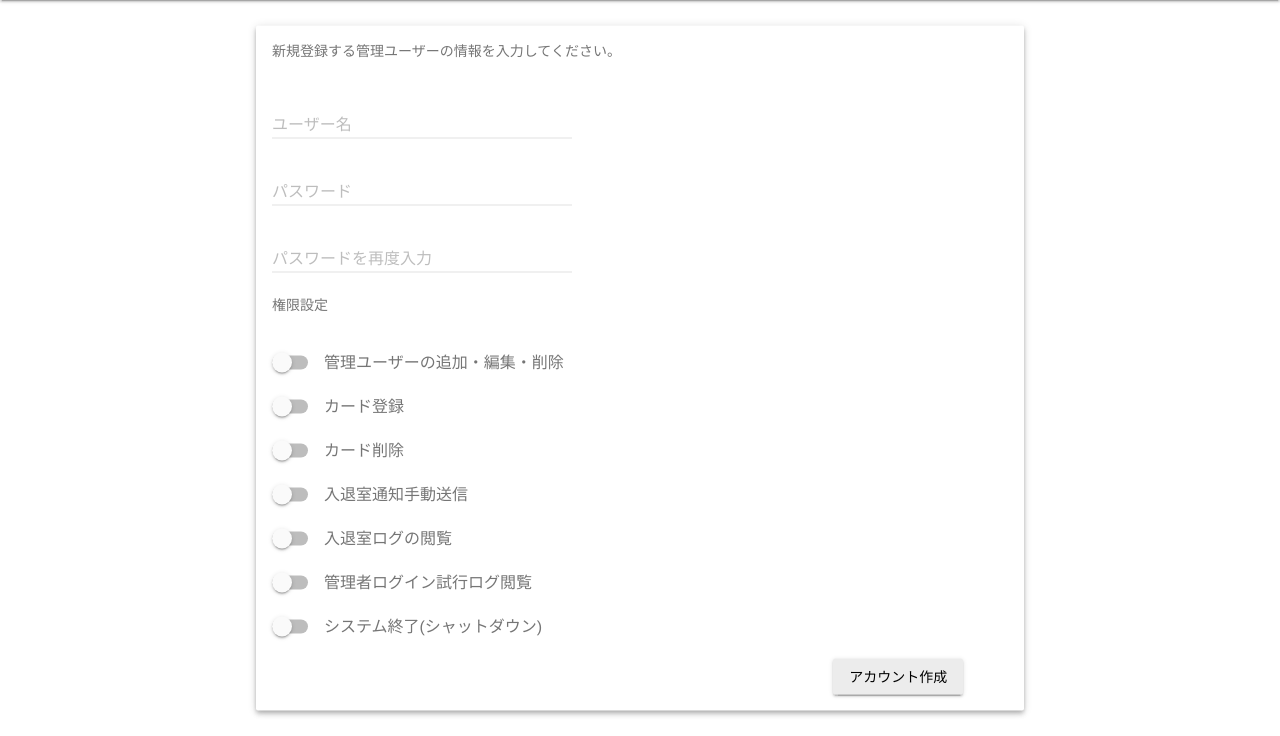
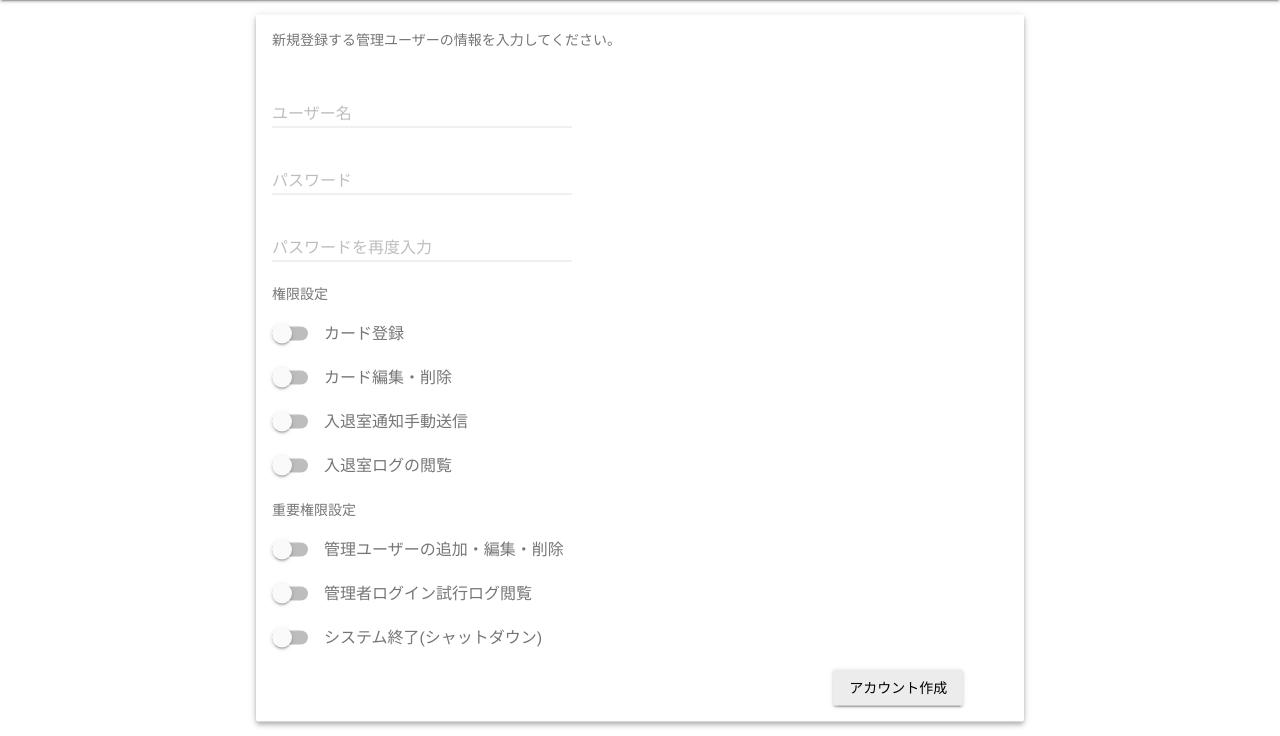
Before and after one commit to job3-14/EEmgmt, a PHP site: page /adminuser/adduser.php in a window 1280 px wide. Shown: the part 64-800 px from the top of the page. Run offline with PHP 8.4, Linux system fonts and the light colour scheme; the visitor is signed in with stand-in values (Sample User, id 1).

Commit message:
権限の重要わけ

```diff
--- a/Docker/x64/apache2/www/adminuser/adduser.php
+++ b/Docker/x64/apache2/www/adminuser/adduser.php
@@ -59,14 +59,6 @@ header('Location: /login.php');
   </div>
 <br>
 <p>権限設定</p>
-<br>
-
-<div class="c-switch">
-<label class="mdl-switch mdl-js-switch mdl-js-ripple-effect" for="switch-1">
-  <input type="checkbox" id="switch-1" class="mdl-switch__input">
-  <span class="mdl-switch__label">管理ユーザーの追加・編集・削除</span>
-</label>
-</div>
 
 <div class="c-switch">
 <label class="mdl-switch mdl-js-switch mdl-js-ripple-effect" for="switch-2">
@@ -78,7 +70,7 @@ header('Location: /login.php');
 <div class="c-switch">
 <label class="mdl-switch mdl-js-switch mdl-js-ripple-effect" for="switch-3">
   <input type="checkbox" id="switch-3" class="mdl-switch__input">
-  <span class="mdl-switch__label">カード削除</span>
+  <span class="mdl-switch__label">カード編集・削除</span>
 </label>
 </div>
 
@@ -93,6 +85,15 @@ header('Location: /login.php');
 <label class="mdl-switch mdl-js-switch mdl-js-ripple-effect" for="switch-5">
   <input type="checkbox" id="switch-5" class="mdl-switch__input">
   <span class="mdl-switch__label">入退室ログの閲覧</span>
+</label>
+</div>
+
+<p>重要権限設定</p>
+
+<div class="c-switch">
+<label class="mdl-switch mdl-js-switch mdl-js-ripple-effect" for="switch-1">
+  <input type="checkbox" id="switch-1" class="mdl-switch__input">
+  <span class="mdl-switch__label">管理ユーザーの追加・編集・削除</span>
 </label>
 </div>
 
```
